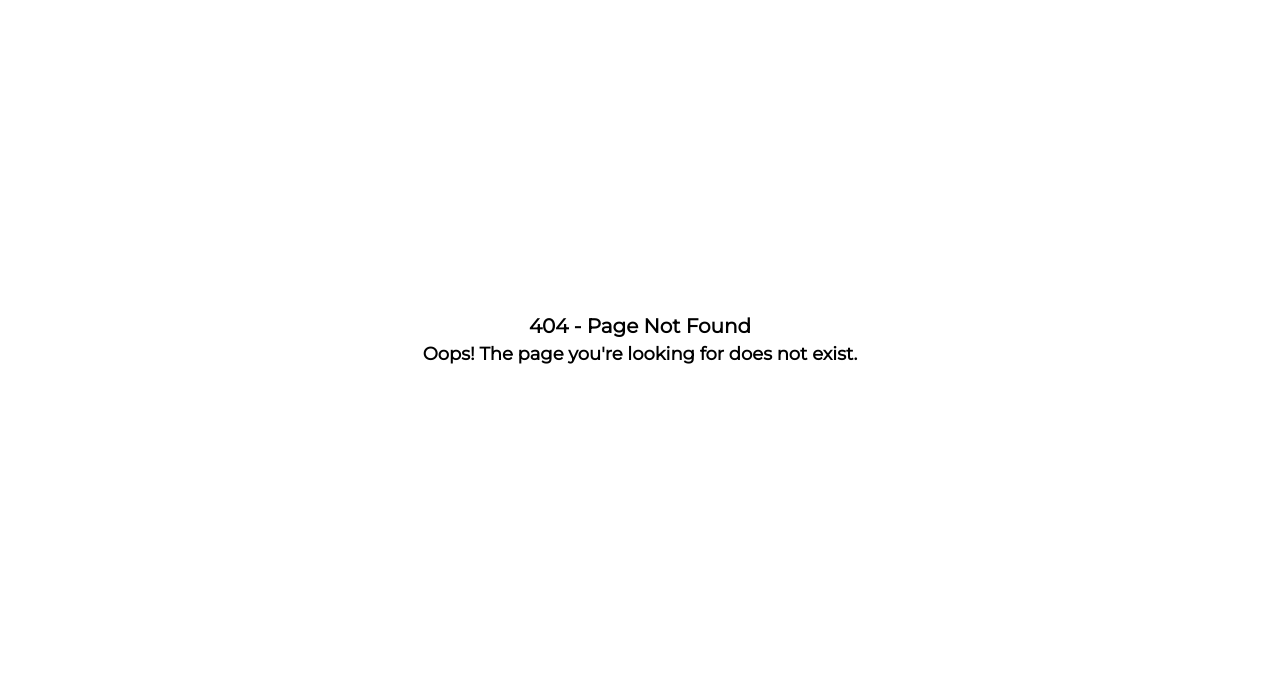
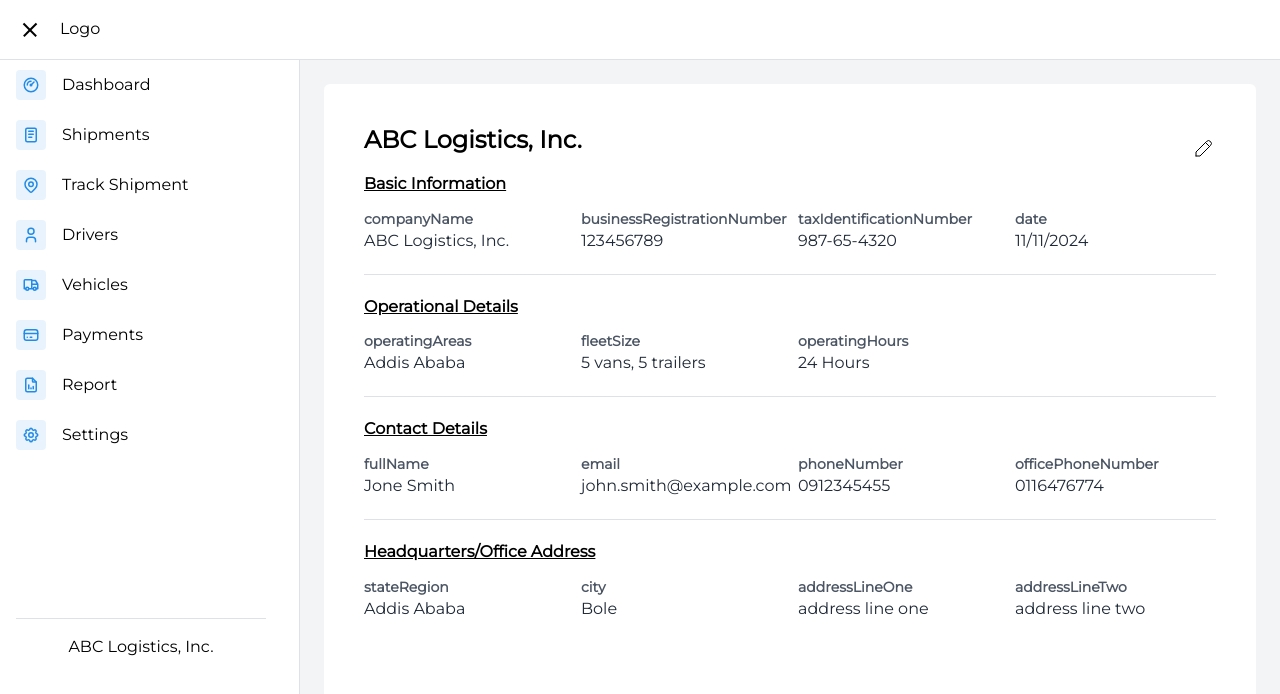
Before and after one commit to Lemon-zeniye/tms_shipment, a React (Vite) app: page /profile in a window 1280 px wide. Before the commit this address had no page. Shown: the top 694 px of the page. Built offline with nearby package versions, Linux system fonts and the light colour scheme.

Commit message:
add company profile

```diff
--- a/src/App.jsx
+++ b/src/App.jsx
@@ -25,6 +25,7 @@ import DriverDetailPage from "./pages/driver/DriverDetailPage";
 import NewDriver from "./pages/driver/NewDriver";
 import NewVehicle from "./pages/vehicle/NewVehicle";
 import AssignShipment from "./pages/shipment/AssignShipment";
+import Profile from "./pages/profile";
 
 const router = createBrowserRouter(
   createRoutesFromElements(
@@ -43,6 +44,7 @@ const router = createBrowserRouter(
         <Route path="/vehicle/:id" element={<VehiclesDetailPage />} />
         <Route path="/track" element={<TrackShipment />} />
         <Route path="/track/:id" element={<TrackShipmentDetail />} />
+        <Route path="/profile" element={<Profile />} />
       </Route>
 
       <Route path="/" element={<AuthLayout />}>
--- a/src/components/nested-nav-bar.jsx
+++ b/src/components/nested-nav-bar.jsx
@@ -11,6 +11,7 @@ import {
 } from "@tabler/icons-react";
 import classes from "./nested-nab-bar.module.css";
 import { LinksGroup } from "./navbar-link-group";
+import { useNavigate } from "react-router-dom";
 
 const mockdata = [
   { label: "Dashboard", icon: IconGauge, link: "/dashboard" },
@@ -35,6 +36,7 @@ const mockdata = [
 ];
 
 export function NavbarNested() {
+  const navigate = useNavigate();
   const links = mockdata.map((item) => (
     <LinksGroup {...item} key={item.label} />
   ));
@@ -45,7 +47,14 @@ export function NavbarNested() {
         <div>{links}</div>
       </ScrollArea>
 
-      <div className={classes.footer}>User button</div>
+      <div className={classes.footer}>
+        <div
+          className="text-center mt-4 cursor-pointer"
+          onClick={() => navigate("/profile")}
+        >
+          ABC Logistics, Inc.
+        </div>
+      </div>
     </nav>
   );
 }
--- a/src/mock-data/shipment.js
+++ b/src/mock-data/shipment.js
@@ -524,3 +524,28 @@ export const companies = [
     status: "Inactive",
   },
 ];
+
+export const companyData = {
+  companyName: "ABC Logistics, Inc.",
+  businessRegistrationNumber: "123456789",
+  taxIdentificationNumber: "987-65-4320",
+  date: "11/11/2024",
+  operationalDetails: {
+    operatingAreas: "Addis Ababa",
+    fleetSize: "5 vans, 5 trailers",
+    operatingHours: "24 Hours",
+    transportServicesOffered: ["Bulk cargo", "Hazardous materials"],
+  },
+  contactDetails: {
+    fullName: "Jone Smith",
+    email: "john.smith@example.com",
+    phoneNumber: "0912345455",
+    officePhoneNumber: "0116476774",
+  },
+  address: {
+    stateRegion: "Addis Ababa",
+    city: "Bole",
+    addressLineOne: "address line one",
+    addressLineTwo: "address line two",
+  },
+};
--- a/src/pages/driver/DriversPage.jsx
+++ b/src/pages/driver/DriversPage.jsx
@@ -1,9 +1,9 @@
 import React, { useState } from "react";
 import { DataTable } from "mantine-datatable";
-import { Box, Button, Flex } from "@mantine/core";
+import { Box, Button, Flex, TextInput } from "@mantine/core";
 import { drivers } from "../../mock-data/shipment";
 import { useNavigate } from "react-router-dom";
-import { IconChevronRight } from "@tabler/icons-react";
+import { IconChevronRight, IconSearch } from "@tabler/icons-react";
 
 function DriversPage() {
   const [page, setPage] = useState(1);
@@ -16,8 +16,14 @@ function DriversPage() {
   };
   return (
     <div>
-      <Flex className="mb-4">
+      <Flex className="mb-4" justify="space-between">
         <Button onClick={() => navigate("/driver/new")}>New Drivers</Button>
+        <TextInput
+          size="md"
+          radius="xl"
+          placeholder="Search"
+          rightSection={<IconSearch />}
+        />
       </Flex>
       <DataTable
         shadow="lg"
--- /dev/null
+++ b/src/pages/profile.jsx
@@ -0,0 +1,67 @@
+import { Divider, Text } from "@mantine/core";
+import React from "react";
+import { companyData } from "../mock-data/shipment";
+import { IconPencil } from "@tabler/icons-react";
+
+const ContactDetails = ({ data }) => {
+  if (!data || typeof data !== "object") {
+    return null;
+  }
+
+  return (
+    <div className="grid grid-cols-1 sm:grid-cols-2 md:grid-cols-4 gap-4">
+      {Object.entries(data).map(([key, value]) =>
+        typeof value !== "object" ? (
+          <div key={key}>
+            <div className="font-semibold text-gray-600 text-sm">{key}</div>
+            <div className="text-gray-800">{value}</div>
+          </div>
+        ) : null
+      )}
+    </div>
+  );
+};
+
+function Profile() {
+  return (
+    <div className="p-6 rounded-lg">
+      <div className="flex justify-between items-center">
+        <h1 className="text-2xl font-bold mb-4">{companyData.companyName}</h1>
+        <IconPencil stroke={1} />
+      </div>
+
+      <div>
+        <Text className="font-semibold underline pb-1 mb-2">
+          Basic Information
+        </Text>
+        <ContactDetails data={companyData} />
+      </div>
+      <Divider my="lg" />
+
+      <div>
+        <Text className="font-semibold underline pb-1 mb-2">
+          Operational Details
+        </Text>
+        <ContactDetails data={companyData.operationalDetails} />
+      </div>
+      <Divider my="lg" />
+
+      <div>
+        <Text className="font-semibold underline pb-1 mb-2">
+          Contact Details
+        </Text>
+        <ContactDetails data={companyData.contactDetails} />
+      </div>
+      <Divider my="lg" />
+
+      <div>
+        <Text className="font-semibold underline pb-1 mb-2">
+          Headquarters/Office Address
+        </Text>
+        <ContactDetails data={companyData.address} />
+      </div>
+    </div>
+  );
+}
+
+export default Profile;
--- a/src/pages/shipment/ShipmentsDetailPage.jsx
+++ b/src/pages/shipment/ShipmentsDetailPage.jsx
@@ -2,7 +2,11 @@ import React, { useState } from "react";
 import { shipment, vehicles } from "../../mock-data/shipment";
 import { Box, Button, Divider, Grid, Select, Text } from "@mantine/core";
 import { DataTable } from "mantine-datatable";
-import { IconBuilding, IconChevronRight } from "@tabler/icons-react";
+import {
+  IconBuilding,
+  IconChevronLeft,
+  IconChevronRight,
+} from "@tabler/icons-react";
 import classes from "../../shared/components/row-expantion-icon.module.css";
 import clsx from "clsx";
 import DynamicGrid from "../../components/detail-grid";
@@ -41,17 +45,19 @@ function ShipmentsDetailPage() {
 
   return (
     <div>
-      <div className="flex items-center justify-end">
+      <div className="flex items-center justify-between">
+        <IconChevronLeft
+          stroke={2}
+          onClick={() => navigate("/shipments")}
+          className="cursor-pointer size-[1.5rem]"
+        />
         <div className="flex gap-4">
           {!accept ? (
             <Button color="green" onClick={() => setAccept(true)}>
               Accept
             </Button>
           ) : (
-            <Button
-              color="green"
-              onClick={() => navigate(`/shipment/assign/${id}`)}
-            >
+            <Button onClick={() => navigate(`/shipment/assign/${id}`)}>
               Assign
             </Button>
           )}
--- a/src/pages/vehicle/VehiclesPage.jsx
+++ b/src/pages/vehicle/VehiclesPage.jsx
@@ -1,9 +1,9 @@
 import React, { useState } from "react";
 import { DataTable } from "mantine-datatable";
-import { Box, Button, Flex } from "@mantine/core";
+import { Box, Button, Flex, TextInput } from "@mantine/core";
 import { drivers, vehicles } from "../../mock-data/shipment";
 import { useNavigate } from "react-router-dom";
-import { IconChevronRight } from "@tabler/icons-react";
+import { IconChevronRight, IconSearch } from "@tabler/icons-react";
 
 function VehiclesPage() {
   const [page, setPage] = useState(1);
@@ -17,8 +17,14 @@ function VehiclesPage() {
 
   return (
     <div>
-      <Flex className="mb-4">
+      <Flex className="mb-4" justify="space-between">
         <Button onClick={() => navigate("/vehicle/new")}>New Vehicles</Button>
+        <TextInput
+          size="md"
+          radius="xl"
+          placeholder="Search"
+          rightSection={<IconSearch />}
+        />
       </Flex>
       <DataTable
         shadow="lg"
```
